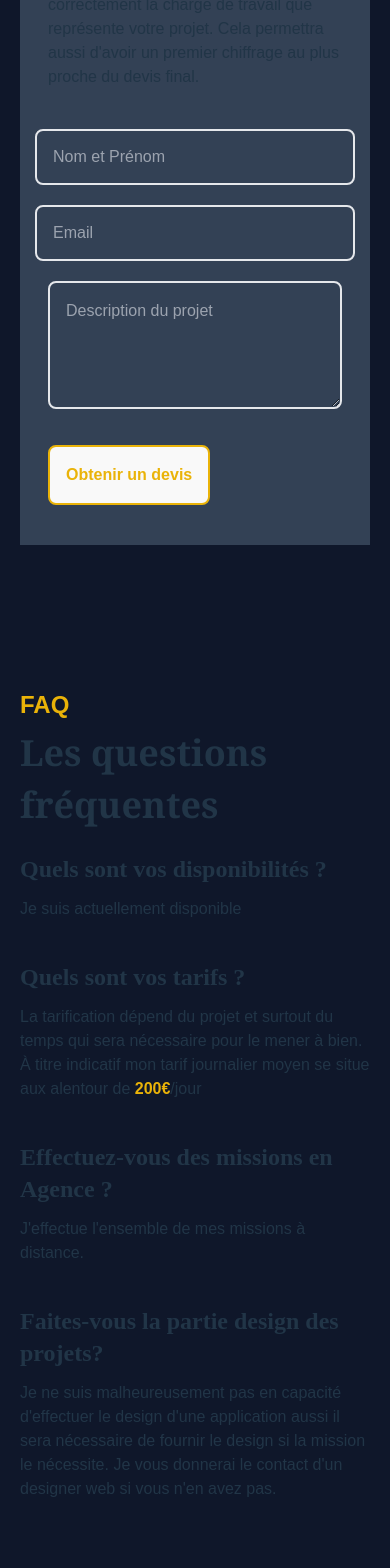
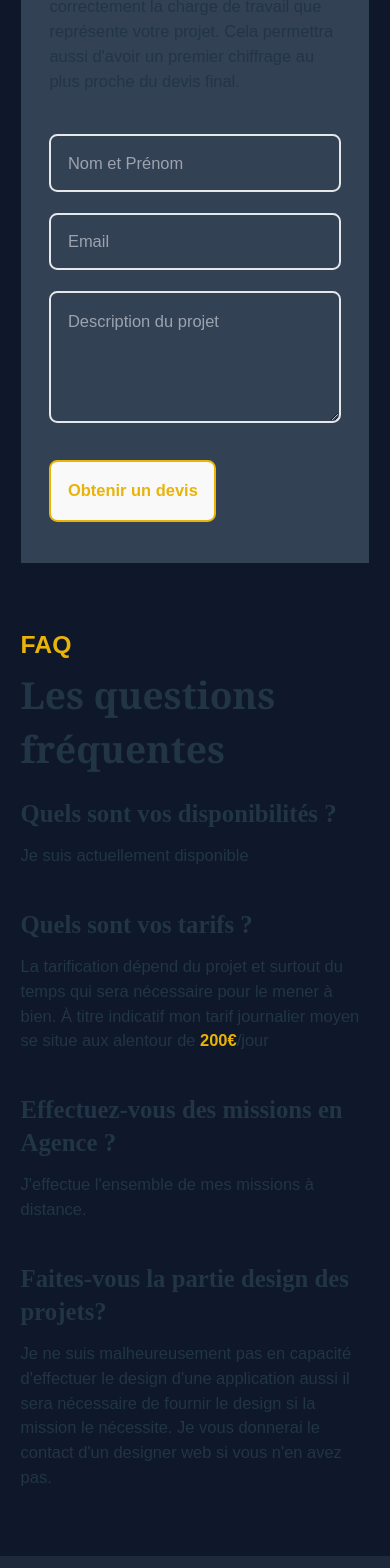
Before and after one commit to DanielAkim2000/emanedanielakim, a React (Vite) app: page /contact in a window 390 px wide. Shown: the part 320-1888 px from the top of the page. Built offline with nearby package versions, Linux system fonts and the light colour scheme.

Commit message:
retouche taille input for mobile

```diff
--- a/src/index.css
+++ b/src/index.css
@@ -8,7 +8,7 @@
     font-family: "Playfair", sans-serif;
     line-height: 1.5;
     font-optical-sizing: auto;
-    font-size: 1em;
+    font-size: 1.03em;
     font-weight: 500;
     font-style: normal;
     font-variation-settings: "wdth" 100;
--- a/src/pages/Contact.jsx
+++ b/src/pages/Contact.jsx
@@ -30,7 +30,7 @@ const Contact = () => {
                             </p>
                         </div>
                         <div className="w-full flex flex-row items-center gap-5 max-sm:flex-col">
-                            <div className="min-w-[20em] flex flex-col justify-between gap-5">
+                            <div className="min-w-[20em] flex flex-col justify-between gap-5 max-sm:min-w-full">
                                 <input
                                     type="text"
                                     className="w-full h-14 p-4 border-2 bg-slate-700 rounded-lg transition-all duration-500 ease-in-out outline-1 focus:outline-none focus:border-yellow-500"
@@ -60,7 +60,7 @@ const Contact = () => {
                             </button>
                         </div>
                     </div>
-                    <div className="w-full flex flex-row py-36 justify-start max-sm:flex-col">
+                    <div className="w-full flex flex-row py-28 justify-start max-sm:flex-col max-sm:py-16">
                         <div className="w-full">
                             <div className="text-left flex flex-col gap-3 mb-7">
                                 <h1 className="text-lg text-yellow-500 max-md:text-2xl font-semibold">
```
